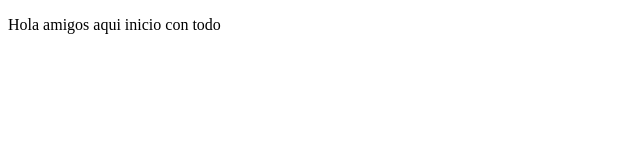
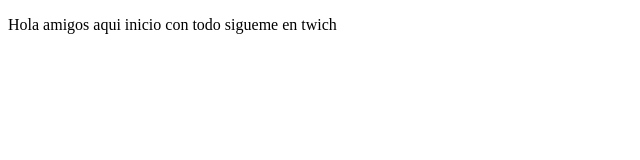
Before and after one commit to walyrev/proyectoDemoCursoPrework, a plain HTML site: page index.html in a window 1280 px wide. Shown: the whole page, without its empty margins (0-640 px from the left). Drawn offline with Linux system fonts and the light colour scheme.

Commit message:
camibios agregamos twich

```diff
--- a/index.html
+++ b/index.html
@@ -8,7 +8,7 @@
 </head>
 <body>
     <p>Hola amigos aqui inicio con todo
-
+        sigueme en twich
     </p>
 </body>
 </html>
```
